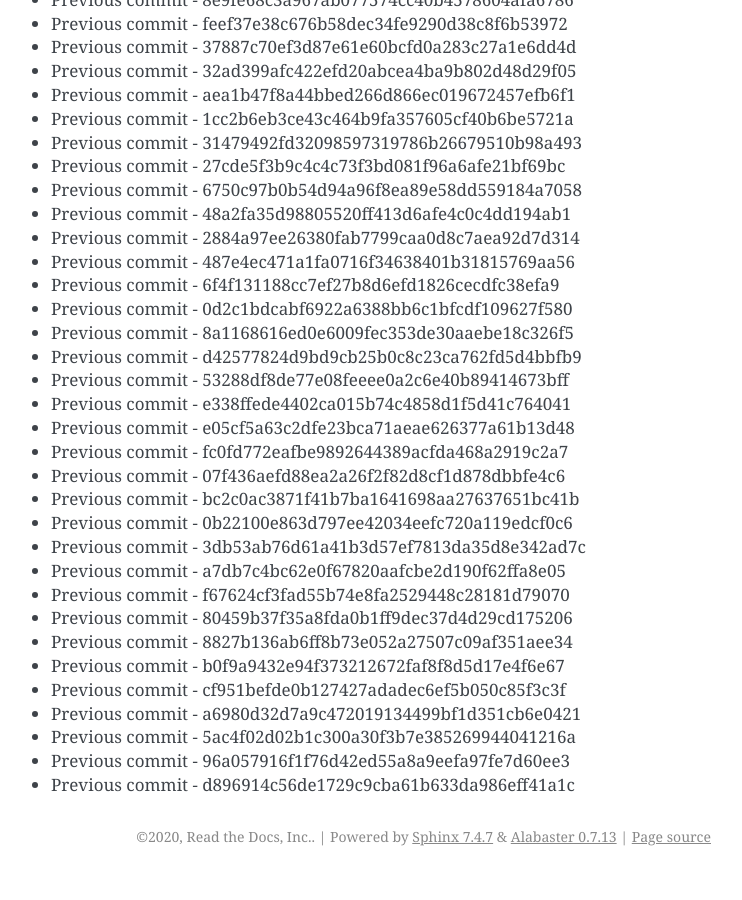
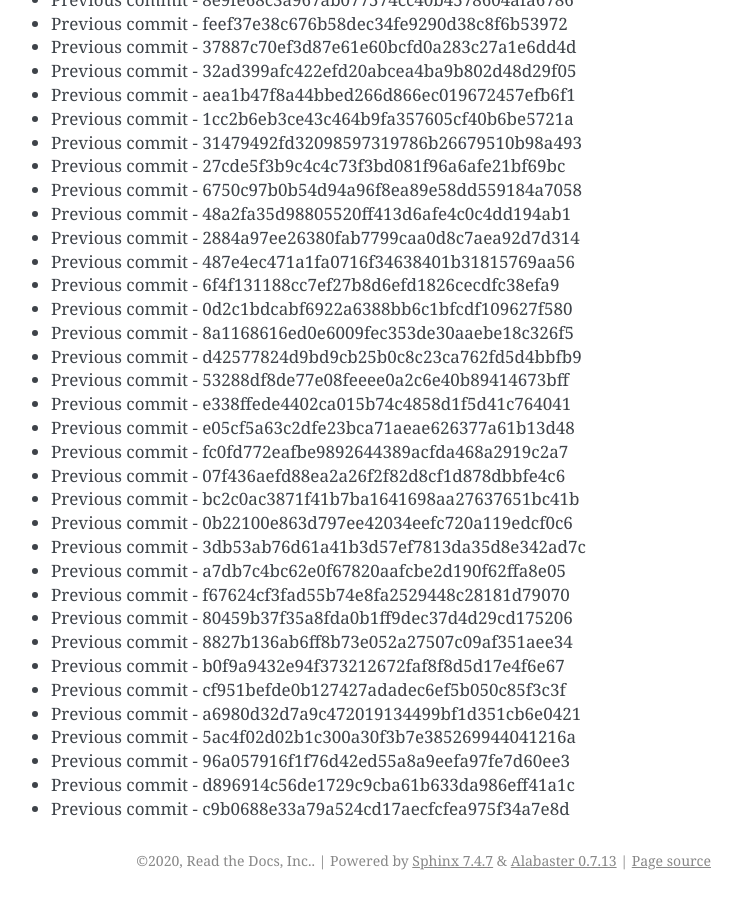
Before and after one commit to readthedocs/rtd-git-stresstest, a Sphinx documentation site: the page built from docs/updates.rst, in a window 1280 px wide and 900 px high, scrolled down 60029 px. Shown: the whole window, without its empty margins (399-1141 px from the left). Built offline with Sphinx 7.4.7, drawn with Linux system fonts in a browser that asks for light colours; before the commit the page ends 60905 px from its top, so only the background shows below that.

Commit message:
Generating commit from previous: c9b0688e33a79a524cd17aecfcfea975f34a7e8d

```diff
--- a/docs/updates.rst
+++ b/docs/updates.rst
@@ -2554,3 +2554,4 @@ It can be tested for any performance characteristics.
 * Previous commit - 5ac4f02d02b1c300a30f3b7e385269944041216a
 * Previous commit - 96a057916f1f76d42ed55a8a9eefa97fe7d60ee3
 * Previous commit - d896914c56de1729c9cba61b633da986eff41a1c
+* Previous commit - c9b0688e33a79a524cd17aecfcfea975f34a7e8d
```
